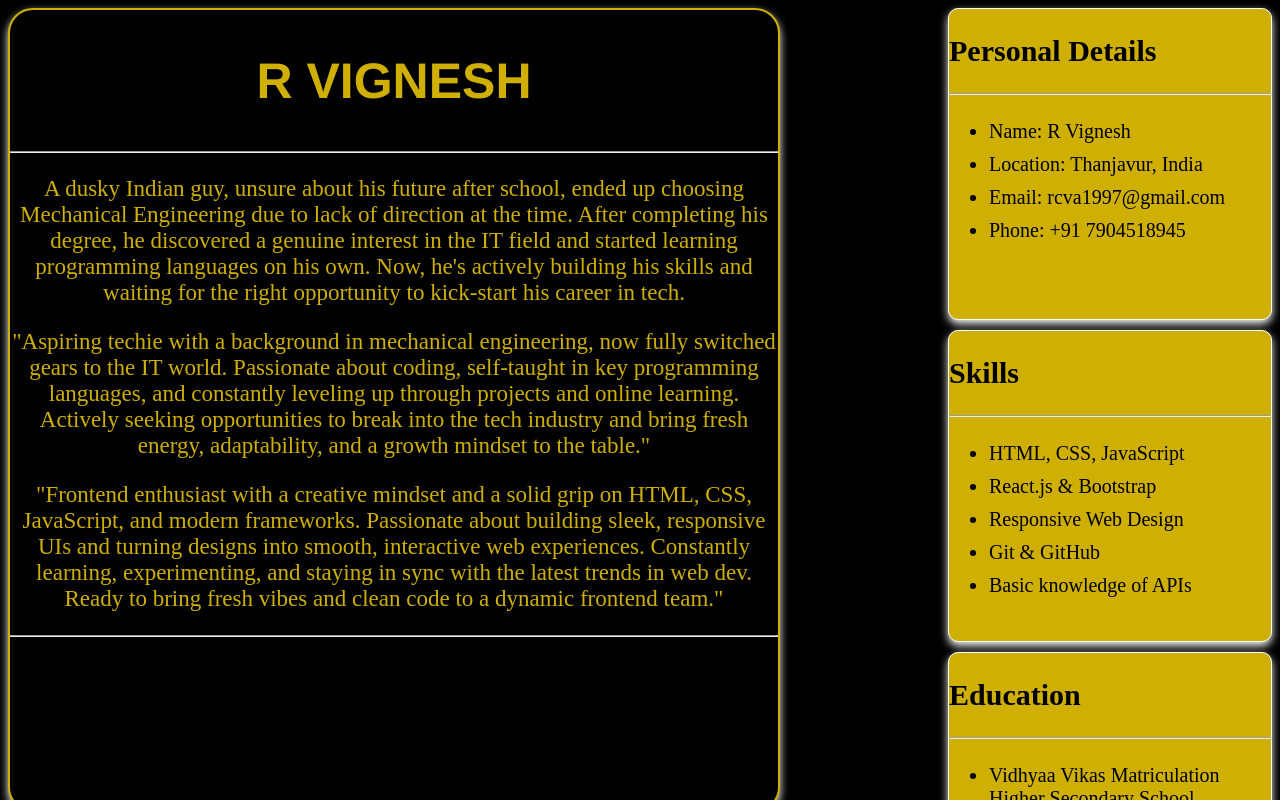
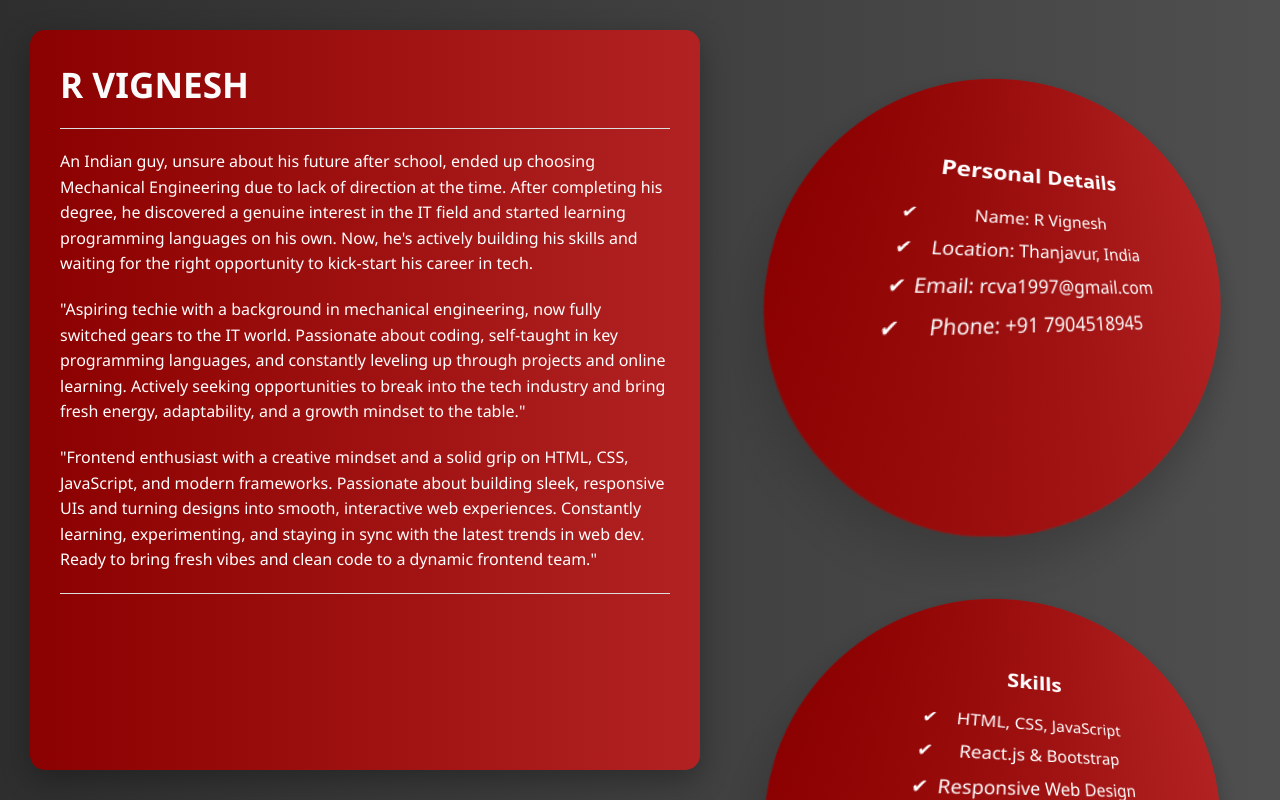
Before and after one commit to wikimastercodes/portfolio, a React (Create React App) app: page / in a window 1280 px wide. Shown: the top 800 px of the page. Built offline with nearby package versions, Linux system fonts and the light colour scheme.

Commit message:
first commit

```diff
--- a/package.json
+++ b/package.json
@@ -1,4 +1,5 @@
 {
+  "homepage": "https://wikimastercodes.github.io/portfolio",
   "name": "portfolio-app",
   "version": "0.1.0",
   "private": true,
@@ -16,7 +17,9 @@
     "start": "react-scripts start",
     "build": "react-scripts build",
     "test": "react-scripts test",
-    "eject": "react-scripts eject"
+    "eject": "react-scripts eject",
+    "predeploy": "npm run build",
+    "deploy": "gh-pages -d build"
   },
   "eslintConfig": {
     "extends": [
--- a/src/App.css
+++ b/src/App.css
@@ -1,50 +1,178 @@
+/* Reset & Global */
+* {
+  margin: 0;
+  padding: 0;
+  box-sizing: border-box;
+}
+
+body {
+  font-family: 'Segoe UI', Tahoma, Geneva, Verdana, sans-serif;
+  background: linear-gradient(to right, #2e2e2e, #4f4f4f);
+  color: #333;
+}
+
+
+/* Main Container */
 .maindiv {
   display: flex;
+  max-width: 1300px;
+  margin: 0 auto;
+  padding: 30px;
+  gap: 40px;
 }
+
+/* Left Panel - Fixed */
 .leftdiv {
-  height: 100vh;
-  width: 60vw;
-  border: 2px solid rgb(206, 175, 2);
-  box-shadow: 0px 4px 8px rgb(250, 248, 248);
-  border-radius: 25px;
-  text-align: center;
   position: fixed;
-  background-color: black;
-  color: rgb(206, 175, 2);
+  top: 30px;
+  left: 30px;
+  width: 670px;
+  height: calc(100vh - 60px);
+  overflow-y: auto;
+  background: linear-gradient(to right, #8B0000, #B22222);
+  padding: 30px;
+  border-radius: 15px;
+  box-shadow: 0 10px 30px rgba(0, 0, 0, 0.3);
+  z-index: 10;
+
+  /* Hover Transition */
+  transition: background-color 0.4s ease, transform 0.3s ease;
 }
-.leftdiv hr {
-  color: rgb(206, 175, 2);
+
+/* Hover Effect */
+.leftdiv:hover {
+  background: linear-gradient(to right, #8B0000, #B22222); /* Light blue on hover */
+  transform: scale(1.03); /* Slight zoom */
 }
-.leftdiv p {
-  font-size: 23px;
+
+/* Scrollbar for Left */
+.leftdiv::-webkit-scrollbar {
+  width: 6px;
 }
+.leftdiv::-webkit-scrollbar-thumb {
+  background-color: #ccc;
+  border-radius: 8px;
+}
+.leftdiv::-webkit-scrollbar-track {
+  background: transparent;
+}
+
+/* Left Text Styling */
 .name {
- font-size: 50px;
- font-family: 'Franklin Gothic Medium', 'Arial Narrow', Arial, sans-serif;
-}
-.rightdiv h2 {
- font-size: 30px;
-}
-.rightdiv ul {
-  font-size: 20px;
-}
-.rightdiv {
-  padding-left: 940px;
-}
-.smalldivs {
-  border: 1px solid white;
-  box-shadow: 0px 4px 8px rgb(248, 247, 247);
-  border-radius: 10px;
-  height: 300px;
-  color: black;
-  background-color: rgb(206, 175, 2);
-  padding-bottom: 10px;
+  font-size: 2.2rem;
+  color: #fbfbfb;
+  font-weight: bold;
   margin-bottom: 10px;
 }
+
+.leftdiv p {
+  font-size: 1rem;
+  margin-bottom: 20px;
+  color: #fffdfd;
+  line-height: 1.6;
+}
+
+.leftdiv hr {
+  border: none;
+  border-top: 1px solid #ddd;
+  margin: 20px 0;
+}
+
+/* Right Content Section */
+.rightdiv {
+  margin-left: 750px;
+  flex: 1;
+  display: flex;
+  flex-direction: column;
+  gap: 30px;
+  margin-bottom: 70px;
+}
+
+/* Ball Style for smalldivs */
+.smalldivs {
+  background: linear-gradient(to right, #8B0000, #B22222);
+  width: 430px;
+  height: 430px;
+  border-radius: 50%;
+  display: flex;
+  flex-direction: column;
+  justify-content: center;
+  align-items: center;
+  padding: 30px;
+  box-shadow: 0 10px 30px rgba(0, 0, 0, 0.2);
+  transform: perspective(200px) rotateX(15deg) rotateY(10deg);
+  transition: all 0.3s ease;
+  cursor: pointer;
+  text-align: center;
+  overflow: hidden;
+  margin-bottom: 60px;
+}
+
+/* Hover Effect for Balls */
+.smalldivs:hover {
+  transform: perspective(200px) rotateX(0deg) rotateY(0deg) scale(1.05);
+  box-shadow: 0 12px 35px rgba(0, 0, 0, 0.3);
+}
+
+/* Ball Title */
+.smalldivs h2 {
+  font-size: 1.5rem;
+  color: #fff;
+  margin-bottom: 10px;
+  font-weight: bold;
+}
+
+.smalldivs hr {
+  border: none;
+  border-top: 1px solid #fff;
+  margin-bottom: 12px;
+}
+
+.smalldivs ul {
+  list-style: none;
+  padding-left: 0;
+}
+
 .smalldivs li {
-  padding-top: 5px;
-  padding-bottom: 5px;
+  position: relative;
+  padding-left: 20px;
+  margin-bottom: 10px;
+  font-size: 1.1rem;
+  color: #fff;
 }
-body {
-  background-color: black;
+
+.smalldivs li::before {
+  content: "✔";
+  position: absolute;
+  left: 0;
+  color: #fff;
+  font-size: 1.1rem;
 }
+
+/* Responsive Design */
+@media screen and (max-width: 1024px) {
+  .maindiv {
+    flex-direction: column;
+    padding: 20px;
+  }
+
+  .leftdiv {
+    position: relative;
+    top: 0;
+    left: 0;
+    width: 100%;
+    height: auto;
+    margin-bottom: 20px;
+    transform: none;
+  }
+
+  .rightdiv {
+    margin-left: 0;
+    align-items: center;
+  }
+
+  .smalldivs {
+    width: 280px;
+    height: 280px;
+  }
+}
--- a/src/App.js
+++ b/src/App.js
@@ -10,7 +10,7 @@ function App() {
           <h1 className="name">R VIGNESH</h1>
           <hr />
           <p>
-            A dusky Indian guy, unsure about his future after school, ended up choosing Mechanical Engineering due to lack of direction at the time. After completing his degree, he discovered a genuine interest in the IT field and started learning programming languages on his own. Now, he's actively building his skills and waiting for the right opportunity to kick-start his career in tech.
+            An Indian guy, unsure about his future after school, ended up choosing Mechanical Engineering due to lack of direction at the time. After completing his degree, he discovered a genuine interest in the IT field and started learning programming languages on his own. Now, he's actively building his skills and waiting for the right opportunity to kick-start his career in tech.
           </p>
           <p>
             "Aspiring techie with a background in mechanical engineering, now fully switched gears to the IT world. Passionate about coding, self-taught in key programming languages, and constantly leveling up through projects and online learning. Actively seeking opportunities to break into the tech industry and bring fresh energy, adaptability, and a growth mindset to the table."
```
